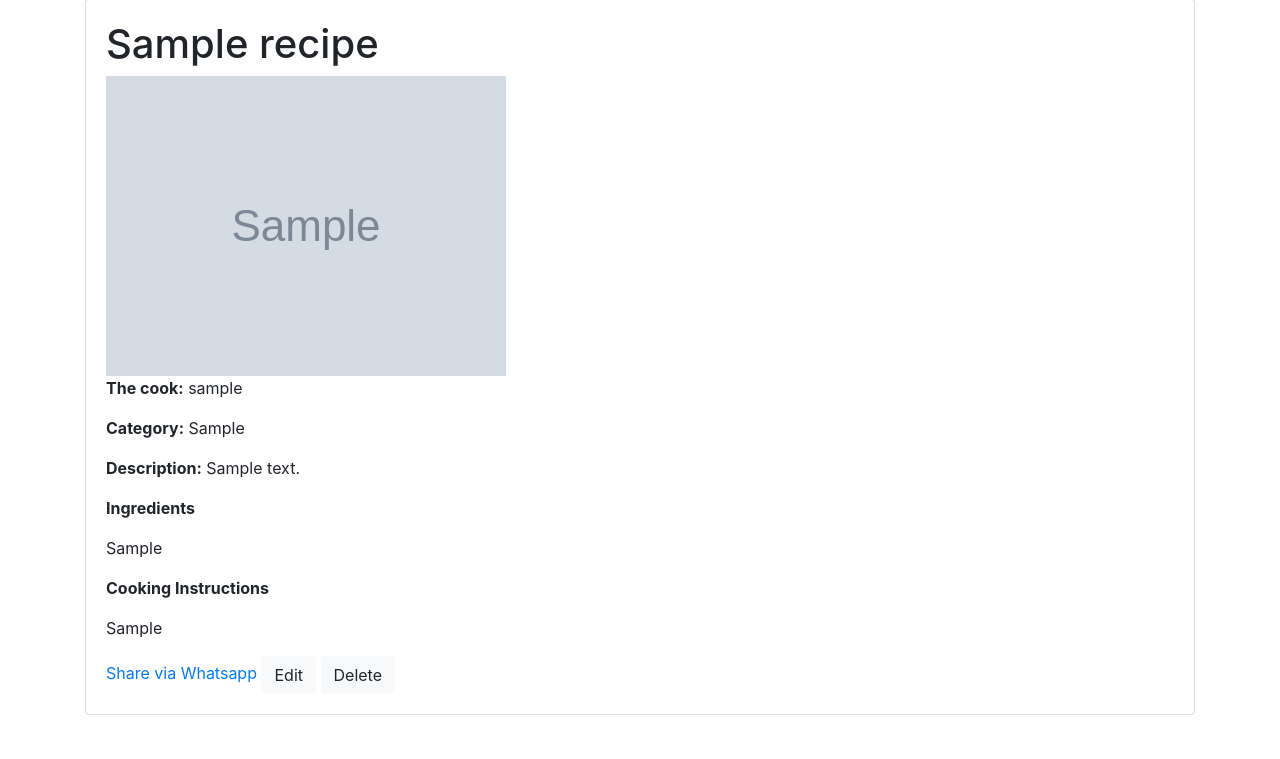
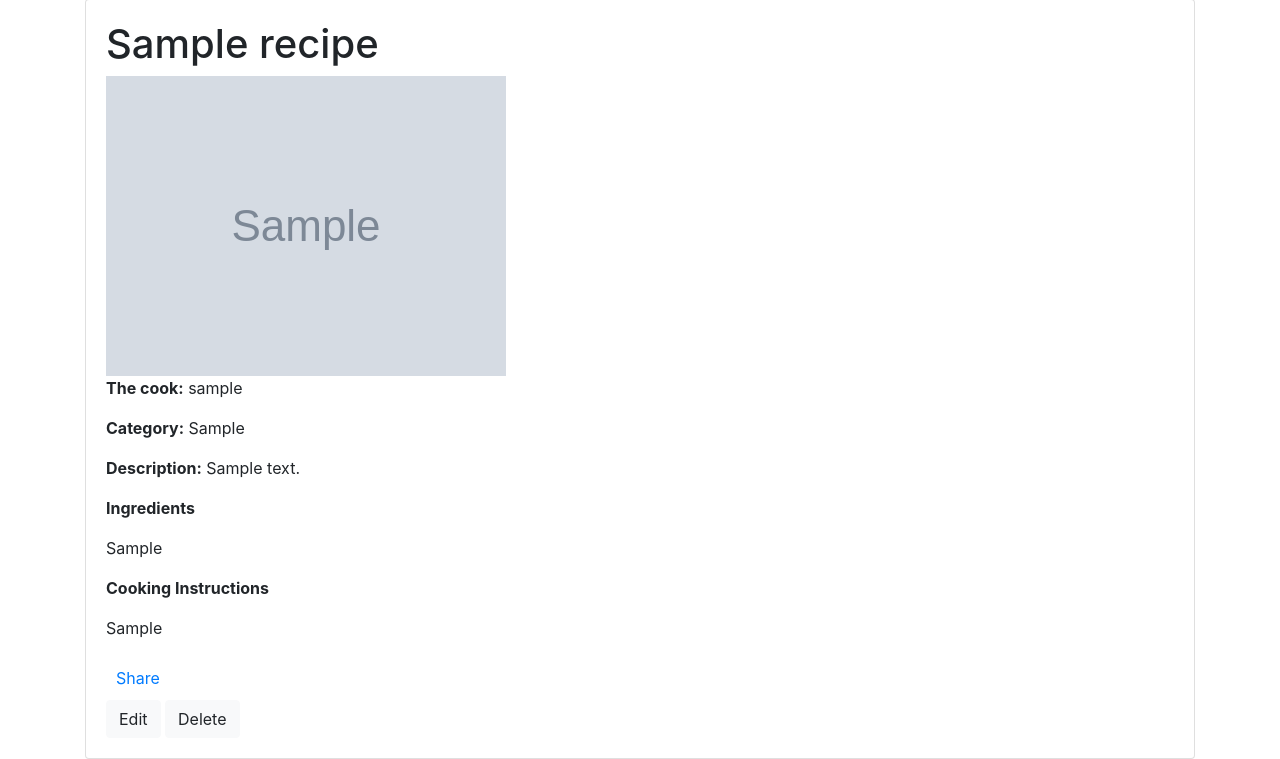
Before and after one commit to sammckenna1986/smells_good, a Flask app: page /my_recipes in a window 1280 px wide. Shown: the part 158-917 px from the top of the page. Before the commit the page ends 873 px from the top, so only its background shows below. Run offline with Flask 2, Linux system fonts and the light colour scheme; the visitor is signed in with stand-in values (Sample User, id 1); grey boxes marked "Sample" are stand-in pictures; a database or web service that is not in the repository returns one stand-in record (values such as "Sample title"); some libraries are stand-ins or nearby versions.

Commit message:
implemented facebook share button

```diff
--- a/static/assets/css/style.css
+++ b/static/assets/css/style.css
@@ -21,8 +21,8 @@ padding-top: 10px;
 padding-bottom: 10px;
 }
 .margin {
-margin-left: 20%;
-margin-right:20%;
+margin-left: 10px;
+margin-right:10px;
 }
 
 
--- a/templates/base.html
+++ b/templates/base.html
@@ -17,7 +17,8 @@
 	<title>Smells Good</title>
 </head>
 <body>
-
+<div id="fb-root"></div>
+<script async defer crossorigin="anonymous" src="https://connect.facebook.net/en_US/sdk.js#xfbml=1&version=v8.0" nonce="7kemrJ0u"></script>
 <div class=".bg-light">
  <div class="centre padding margin">
 <img src="../static/branding/logo.png" width="260" height="60"  alt="SmellsGood Logo" loading="lazy">
--- a/templates/breakfast.html
+++ b/templates/breakfast.html
@@ -12,6 +12,7 @@
         <p><b>Cooking Instructions</b></p>
         <p>{{ recipe.cooking_instructions }}</p>
     </div>
+        <div class="fb-share-button padding margin" data-href="https://developers.facebook.com/docs/plugins/" data-layout="button_count" data-size="small"><a target="_blank" href="https://www.facebook.com/sharer/sharer.php?u=https%3A%2F%2Fdevelopers.facebook.com%2Fdocs%2Fplugins%2F&amp;src=sdkpreparse" class="fb-xfbml-parse-ignore">Share</a></div>
 </div>
 {% endfor %}
 {% endblock %}
--- a/templates/dessert.html
+++ b/templates/dessert.html
@@ -13,5 +13,6 @@
         <p>{{ recipe.cooking_instructions }}</p>
     </div>
 </div>
+<div class="fb-share-button" data-href="https://developers.facebook.com/docs/plugins/" data-layout="button_count" data-size="small"><a target="_blank" href="https://www.facebook.com/sharer/sharer.php?u=https%3A%2F%2Fdevelopers.facebook.com%2Fdocs%2Fplugins%2F&amp;src=sdkpreparse" class="fb-xfbml-parse-ignore">Share</a></div>
 {% endfor %}
 {% endblock %}
--- a/templates/dinner.html
+++ b/templates/dinner.html
@@ -13,5 +13,7 @@
         <p>{{ recipe.cooking_instructions }}</p>
         </div>
     </div>
+        <div class="fb-share-button margin padding" data-href="https://developers.facebook.com/docs/plugins/" data-layout="button_count" data-size="small"><a target="_blank" href="https://www.facebook.com/sharer/sharer.php?u=https%3A%2F%2Fdevelopers.facebook.com%2Fdocs%2Fplugins%2F&amp;src=sdkpreparse" class="fb-xfbml-parse-ignore">Share</a></div>
+
     {% endfor %}
 {% endblock %}
--- a/templates/lunch.html
+++ b/templates/lunch.html
@@ -13,5 +13,6 @@
         <p>{{ recipe.cooking_instructions }}</p>
     </div>
 </div>
+    <div class="fb-share-button margin padding" data-href="https://developers.facebook.com/docs/plugins/" data-layout="button_count" data-size="small"><a target="_blank" href="https://www.facebook.com/sharer/sharer.php?u=https%3A%2F%2Fdevelopers.facebook.com%2Fdocs%2Fplugins%2F&amp;src=sdkpreparse" class="fb-xfbml-parse-ignore">Share</a></div>
 {% endfor %}
 {% endblock %}
--- a/templates/my_recipes.html
+++ b/templates/my_recipes.html
@@ -13,7 +13,7 @@
             <p>{{ recipe.ingredients_list }}</p>
             <p><b>Cooking Instructions</b></p>
             <p>{{ recipe.cooking_instructions }}</p>
-            <a id="whatsapp-button" href="whatsapp://send?text=" + window.location.pathname; data-action="share/whatsapp/share">Share via Whatsapp</a>
+                <div class="fb-share-button margin padding" data-href="https://developers.facebook.com/docs/plugins/" data-layout="button_count" data-size="small"><a target="_blank" href="https://www.facebook.com/sharer/sharer.php?u=https%3A%2F%2Fdevelopers.facebook.com%2Fdocs%2Fplugins%2F&amp;src=sdkpreparse" class="fb-xfbml-parse-ignore">Share</a></div>
             <a href="{{url_for('edit_recipe', recipe_id=recipe._id)}}" type="button" class="btn btn-light">Edit</a>
             <a href="{{url_for('delete_recipe', recipe_id=recipe._id)}}" type="button" class="btn btn-light">Delete</a>
         </div>
```
